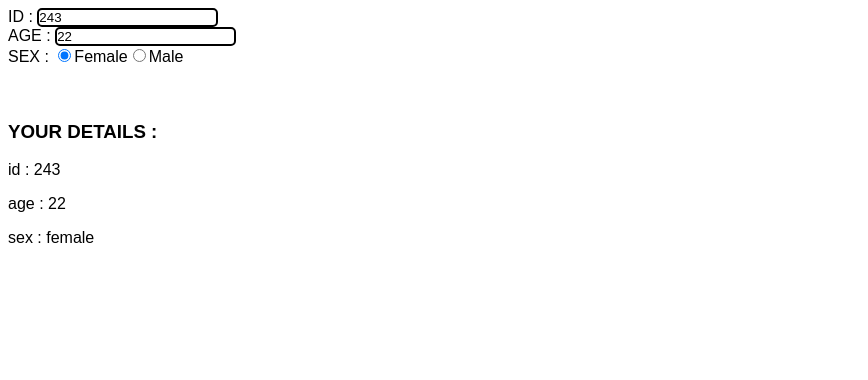
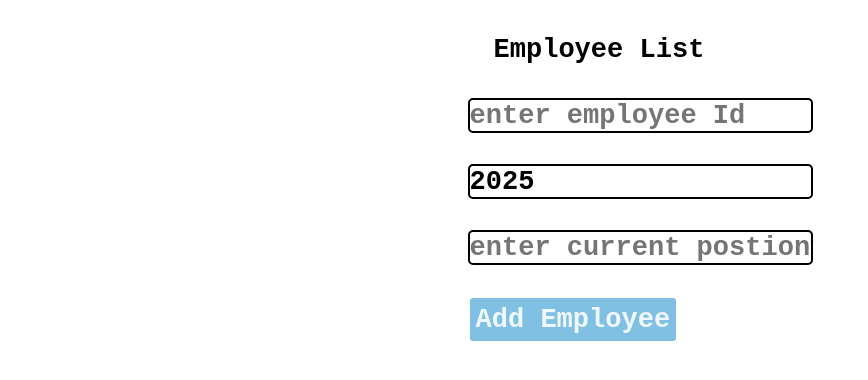
Before and after one commit to geethikaakkineni/react_learning_progress, a React (Vite) app: page / in a window 1280 px wide. Shown: the top 380 px of the page, without its empty margins (0-868 px from the left). Built offline with nearby package versions, Linux system fonts and the light colour scheme.

Commit message:
updaring arrays and arrays of objects in state

```diff
--- a/src/App.jsx
+++ b/src/App.jsx
@@ -14,11 +14,13 @@ import EventHandlers from './EventHandlers.jsx'
 import ColorPicker from './ColorPicker.jsx'
 import UpdaterFunc from './UpdaterFunc.jsx'
 import UpdaterAndObjects from'./UpdaterAndObjects.jsx'
+import UpdateArraysInState from './UpdateArraysInState.jsx'
+import UpdateArrayOfObjects from './UpdateArrayOfObjects.jsx'
 
 function App() {
   return(
     <>
-      <UpdaterAndObjects/>
+      <UpdateArrayOfObjects/>
     </>
   );
 
--- /dev/null
+++ b/src/UpdateArrayOfObjects.jsx
@@ -0,0 +1,50 @@
+import {useState} from 'react';
+
+function UpdateArrayOfObjects(){
+
+    const [details,setDetails]=useState([]);
+    const [id,setID]=useState("");
+    const [joinYear,setJoinYear]=useState(new Date().getFullYear());
+    const [position,setPosition]=useState("");
+
+    function handleAdd(){
+        const newEmp= {employeeID:id ,
+                       EmployeeJoining: joinYear ,
+                       EmployeePosition: position};
+
+        setDetails(d=>[...d,newEmp])
+
+        setID("");
+        setJoinYear(new Date().getFullYear());
+        setPosition("");
+    }
+    function handleRemove(index){
+        setDetails(c=>c.filter((_dirname,i)=>i!==index));
+    }
+    function handleId(event){
+        setID(event.target.value);
+    }
+    function handleYear(event){
+        setJoinYear(event.target.value);
+    }
+    function handlePosition(event){
+        setPosition(event.target.value);
+    }
+
+    return(
+        <>
+            <h2>Employee List</h2>
+            <ul>
+                {details.map((details,index) =>
+                <li key={index} onClick={()=>handleRemove(index)}>
+                    {details.employeeID} {details.EmployeeJoining} {details.EmployeePosition}
+                    </li>)}
+            </ul>
+                <input type="text" placeholder='enter employee Id' value={id} onChange={handleId}></input><br/><br/>
+                <input type="number" placeholder='enter year of joining' value={joinYear} onChange={handleYear}></input><br/><br/>
+                <input type="text" placeholder='enter current postion' value={position} onChange={handlePosition}></input><br/><br/>
+                <button onClick={handleAdd}>Add Employee</button>
+        </>
+    );
+}
+export default UpdateArrayOfObjects;
--- /dev/null
+++ b/src/UpdateArraysInState.jsx
@@ -0,0 +1,34 @@
+import {useState} from "react";
+
+function UpdateArraysInState(){
+
+    const [menu,setMenu]=useState(["sandwich","burger","pizzaa"]);
+
+    function HandleAdd(){
+        const added=document.getElementById("addItem").value;
+        document.getElementById("addItem").value="";
+
+        setMenu(m=>[...m,added])
+    }
+
+    function HandleRemove(i){
+        setMenu((m)=> m.filter((_ , index) => index!==i ));
+        // setMenu(m.filter((_, index) => index !== i));        //DID NOT WORK, BUT SHUD NORMALLY WORK.
+
+        //We are trying to remove the element/list item from the menu when we click on it.
+        //the logic works by- if we click an item (with index=1, suppose) , then that item with index is filtered OUT and everything else is kept.
+    }
+
+    return(
+        <>
+            <h2>MENU</h2>
+            <ul>
+                {menu.map((m,i) => <li key={i} onClick={()=>HandleRemove(i)}>{m}</li>)}
+            </ul>
+            <input type="text" id="addItem" placeholder="add item"/>
+            <button onClick={HandleAdd}>Add</button>
+            <h2>click on the item to remove the item from the menu</h2>
+        </>
+    );
+}
+export default UpdateArraysInState;
--- a/src/index.css
+++ b/src/index.css
@@ -1,3 +1,9 @@
+*{
+  font-family:monospace;
+  font-size: 1.3rem;
+  font-weight: 600;
+}
+
 .card1 , .card2 {
   border: 1px solid black;
   border-radius: 10px;
@@ -36,7 +42,7 @@
 }*/
 
 h2{
-  font-family: fantasy,monospace;
+  font-family:monospace;
   /* border: 2px solid black; */
   padding: 6px;
   margin: 20px;
@@ -69,3 +75,11 @@ button{
   margin-left: 80px;
   font-weight: bold;
 }
+
+body{
+  display: flex;
+  flex-direction: column;
+  justify-content: center;
+  align-items: center;
+  /* text-align: center; */
+}
```
